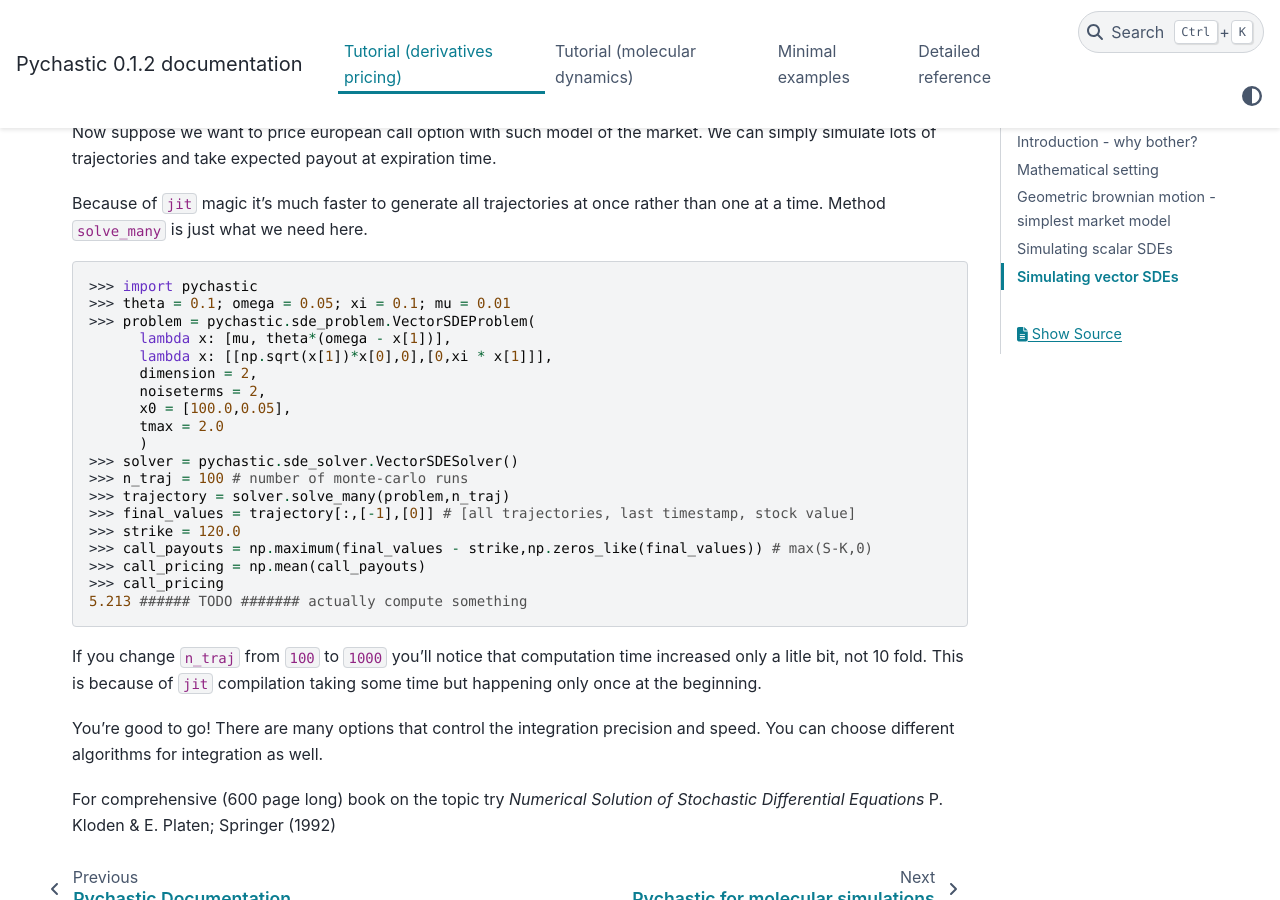
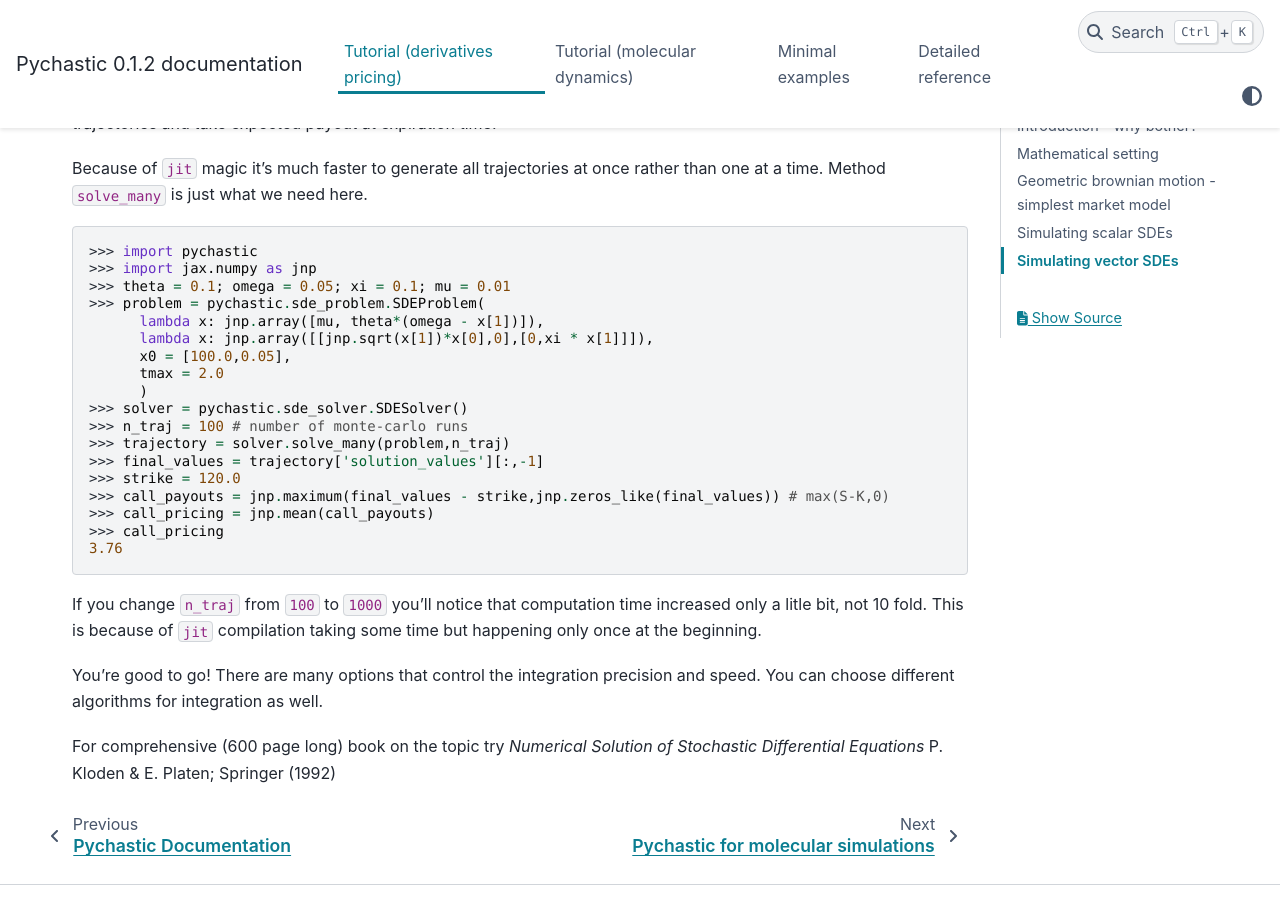
Before and after one commit to RadostW/stochastic, a Sphinx documentation site: the page built from docs/source/optionpricing.rst, in a window 1280 px wide and 900 px high, scrolled down 3735 px. Built offline with Sphinx 7.4.7 and the PyData theme 0.15.4, drawn with Linux system fonts in a browser that asks for light colours; some of the changed text lies outside the part shown.

Commit message:
Improve documentation. WIP.

```diff
--- a/docs/source/optionpricing.rst
+++ b/docs/source/optionpricing.rst
@@ -115,15 +115,13 @@
   >>> import pychastic
   >>> import jax.numpy as jnp
   >>> theta = 0.1; omega = 0.05; xi = 0.1; mu = 0.01
-  >>> problem = pychastic.sde_problem.VectorSDEProblem(
+  >>> problem = pychastic.sde_problem.SDEProblem(
         lambda x: jnp.array([mu, theta*(omega - x[1])]),
         lambda x: jnp.array([[jnp.sqrt(x[1])*x[0],0],[0,xi * x[1]]]),
-        dimension = 2,
-        noiseterms = 2,
         x0 = jnp.array([100.0,0.05]),
         tmax = 2.0
         )
-  >>> solver = pychastic.sde_solver.VectorSDESolver()
+  >>> solver = pychastic.sde_solver.SDESolver()
   >>> trajectory = solver.solve(problem)
   >>> import matplotlib.pyplot as plt
   >>> fig, axs = plt.subplots(2)
@@ -150,24 +148,23 @@
 .. prompt:: python >>> auto
 
   >>> import pychastic
+  >>> import jax.numpy as jnp
   >>> theta = 0.1; omega = 0.05; xi = 0.1; mu = 0.01
-  >>> problem = pychastic.sde_problem.VectorSDEProblem(
-        lambda x: [mu, theta*(omega - x[1])],
-        lambda x: [[np.sqrt(x[1])*x[0],0],[0,xi * x[1]]],
-        dimension = 2,
-        noiseterms = 2,
+  >>> problem = pychastic.sde_problem.SDEProblem(
+        lambda x: jnp.array([mu, theta*(omega - x[1])]),
+        lambda x: jnp.array([[jnp.sqrt(x[1])*x[0],0],[0,xi * x[1]]]),
         x0 = [100.0,0.05],
         tmax = 2.0
         )
-  >>> solver = pychastic.sde_solver.VectorSDESolver()
+  >>> solver = pychastic.sde_solver.SDESolver()
   >>> n_traj = 100 # number of monte-carlo runs
   >>> trajectory = solver.solve_many(problem,n_traj)
-  >>> final_values = trajectory[:,[-1],[0]] # [all trajectories, last timestamp, stock value]
+  >>> final_values = trajectory['solution_values'][:,-1]
   >>> strike = 120.0
-  >>> call_payouts = np.maximum(final_values - strike,np.zeros_like(final_values)) # max(S-K,0)
-  >>> call_pricing = np.mean(call_payouts)
+  >>> call_payouts = jnp.maximum(final_values - strike,jnp.zeros_like(final_values)) # max(S-K,0)
+  >>> call_pricing = jnp.mean(call_payouts)
   >>> call_pricing
-  5.213 ###### TODO ####### actually compute something
+  3.76
 
 If you change ``n_traj`` from ``100`` to ``1000`` you'll notice that computation
 time increased only a litle bit, not 10 fold. This is because of ``jit``
```
